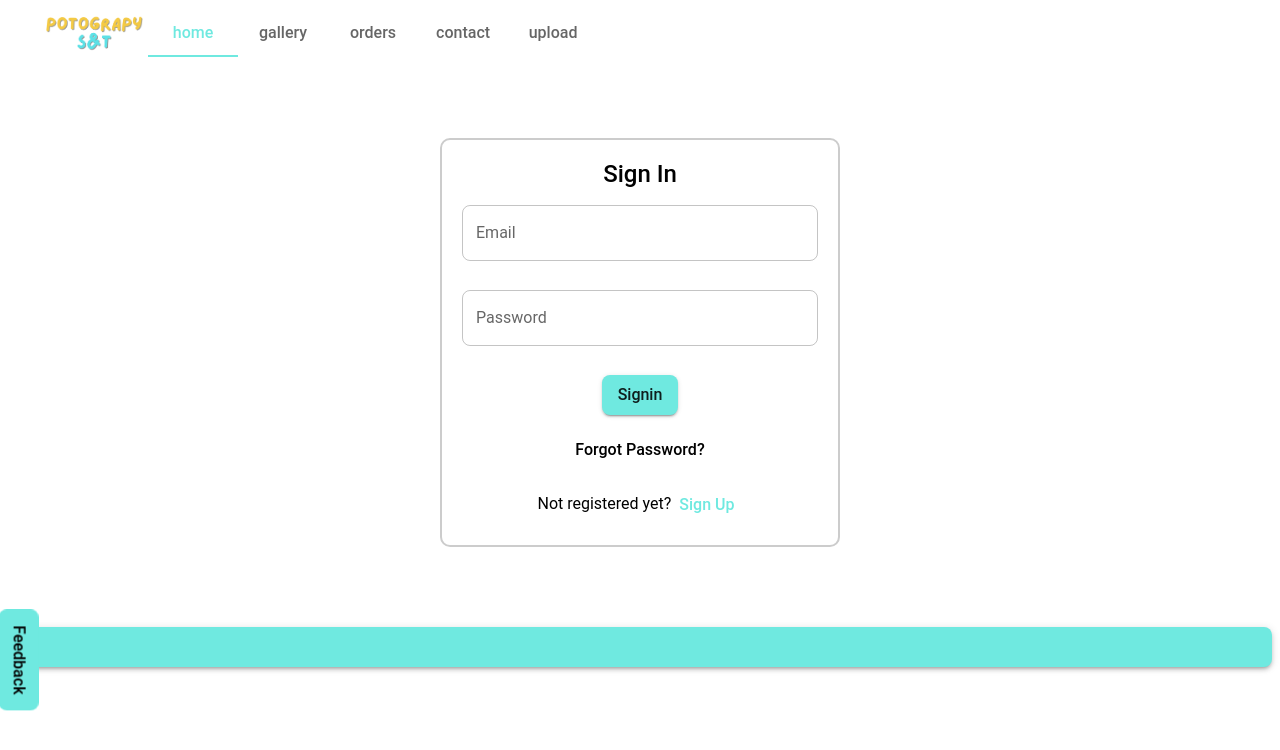
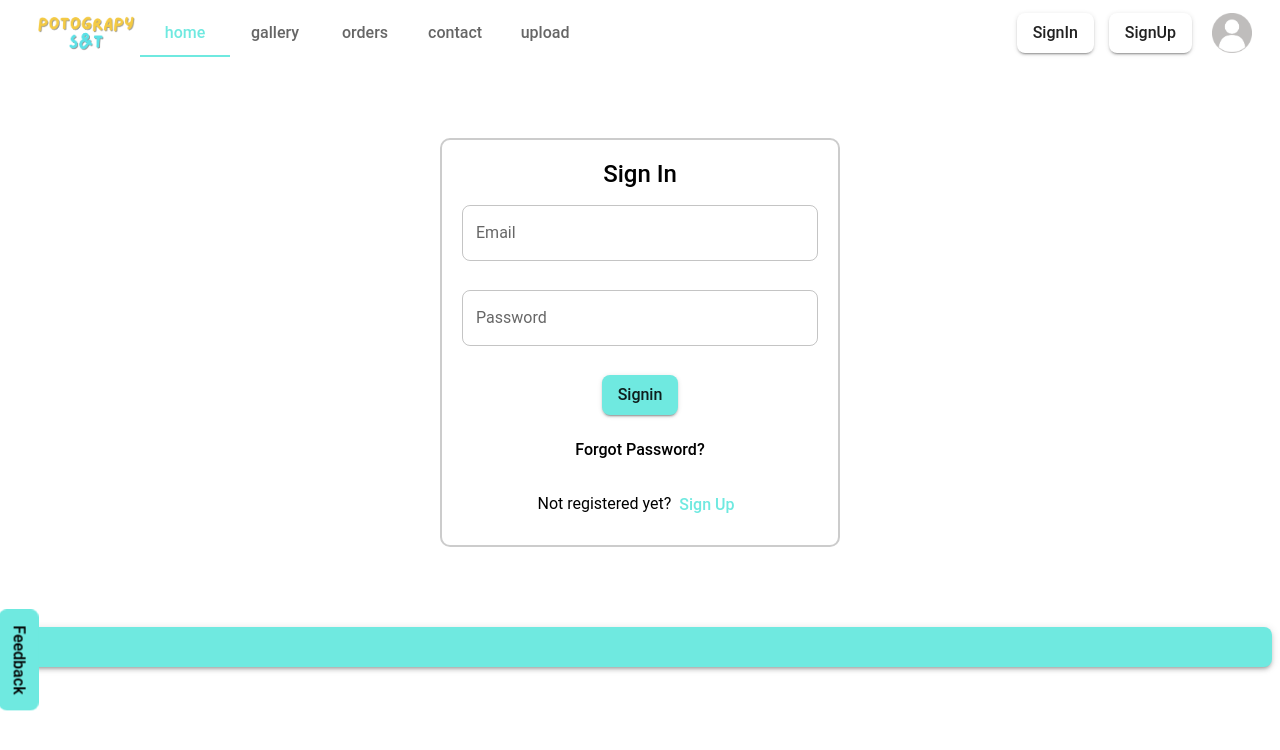
Before and after one commit to sarihaiman/Node-project, a React (Vite) app in the folder client/: page / in a window 1280 px wide. Shown: the top 750 px of the page. Built offline with nearby package versions, Linux system fonts and the light colour scheme; no server answers.

Commit message:
added a profile to log out

```diff
--- a/client/src/components/topNav.component.tsx
+++ b/client/src/components/topNav.component.tsx
@@ -1,14 +1,18 @@
 import React, { useState } from 'react';
 import { Box, Tabs, Tab, Popover, MenuItem, Paper } from '@mui/material';
 import logo from '../assets/logo.jpg';
+import profil from '../assets/profile.png';
 import { Link } from 'react-router-dom';
 import { useEffect } from 'react';
 import { useDispatch, useSelector } from 'react-redux';
 import { FillDataCurrentUser } from '../redux/userAction.ts';
+import { Button } from '@mui/material';
+import { Logout } from '@mui/icons-material';
 
 export default function TopNav() {
   const [value, setValue] = React.useState(0);
   const [anchorEl, setAnchorEl] = useState(null);
+  const [anchorEl2, setAnchorEl2] = useState(null);
   const dispatch = useDispatch();
 
   const isAdmin: boolean = useSelector((state: any) => {
@@ -32,12 +36,85 @@ export default function TopNav() {
     setAnchorEl(event.currentTarget);
   };
 
+  const handleOpenDetails = (event: any) => {
+    setAnchorEl2(event.currentTarget);
+  };
+
   const handleCloseMenu = () => {
     setAnchorEl(null);
   };
 
+  const handleCloseDetails = () => {
+    setAnchorEl2(null);
+  };
+
+  const handleCloseDetails2 = () => {
+    sessionStorage.removeItem('token');
+    handleCloseDetails();
+  };
+
+  // return (
+  //   <>
+  //     <Box sx={{ marginBottom: '20px', marginLeft: '8px', display: 'flex', alignItems: 'center', width: '100%', bgcolor: 'background.paper', '& .MuiTab-root': { '&:focus': { outline: 'none' }, '&.Mui-selected': { outline: 'none' } } }}>
+  //       <img src={logo} alt="Logo" style={{ marginLeft: '30px', marginRight: '5px', height: '50px' }} />
+  //       <Tabs value={value} onChange={handleChange}>
+  //         <Tab label="home" component={Link} to="/home" />
+  //         <Tab label="gallery" component={Link} to="/gallery" />
+  //         <Tab label="orders" component={Link} to="/order" />
+  //         <Tab label="contact" component={Link} to="/contact" />
+  //         <Tab label="upload" component={Link} to="/upload" />
+  //         {isAdmin && <Tab label="manager" onClick={handleOpenMenu} />}
+  //       </Tabs>
+  //       <Popover
+  //         open={Boolean(anchorEl)}
+  //         anchorEl={anchorEl}
+  //         onClose={handleCloseMenu}
+  //         anchorOrigin={{
+  //           vertical: 'bottom',
+  //           horizontal: 'center',
+  //         }}
+  //         transformOrigin={{
+  //           vertical: 'top',
+  //           horizontal: 'center',
+  //         }}
+  //       >
+  //         <Paper>
+  //           <MenuItem component={Link} to="/admin/businessDetails" onClick={handleCloseMenu}>business details</MenuItem>
+  //           <MenuItem component={Link} to="/admin/potographyPackage" onClick={handleCloseMenu}>potography package</MenuItem>
+  //           <MenuItem component={Link} to="/admin/orders" onClick={handleCloseMenu}>orders</MenuItem>
+  //           <MenuItem component={Link} to="/admin/customers" onClick={handleCloseMenu}>customers</MenuItem>
+  //           <MenuItem component={Link} to="/admin/upload" onClick={handleCloseMenu}>uploads</MenuItem>
+  //           <MenuItem component={Link} to="/admin/feedback" onClick={handleCloseMenu}>feedback</MenuItem>
+  //           <MenuItem component={Link} to="/admin/image" onClick={handleCloseMenu}>image</MenuItem>
+  //         </Paper>
+  //       </Popover>
+  //     </Box>
+  //     <Box sx={{ marginLeft: '80px', display: 'flex', alignItems: 'center', width: '100%', bgcolor: 'background.paper', '& .MuiTab-root': { '&:focus': { outline: 'none' }, '&.Mui-selected': { outline: 'none' } } }}>
+  //       <Popover
+  //         open={Boolean(anchorEl2)}
+  //         anchorEl={anchorEl2}
+  //         onClose={handleCloseDetails}
+  //         anchorOrigin={{
+  //           vertical: 'bottom',
+  //           horizontal: 'center',
+  //         }}
+  //         transformOrigin={{
+  //           vertical: 'top',
+  //           horizontal: 'center',
+  //         }}
+  //       >
+  //         <Paper>
+  //           <MenuItem onClick={handleCloseDetails2}><Logout /> Log Out </MenuItem>
+  //         </Paper>
+  //       </Popover>
+  //       <Button variant="contained" component={Link} to="/signIn" style={{ backgroundColor: 'white' }}>SignIn</Button>
+  //       <Button variant="contained" component={Link} to="/signUp" style={{ backgroundColor: 'white', marginLeft: '10px' }}>SignUp</Button>
+  //       <img src={profil} alt="Logo" style={{ cursor: 'pointer', marginLeft: '20px', height: '40px' }} onClick={handleOpenDetails} />
+  //     </Box></>
+  // );
   return (
-    <Box sx={{ marginBottom: '20px', marginLeft: '8px', display: 'flex', alignItems: 'center', width: '100%', bgcolor: 'background.paper', '& .MuiTab-root': { '&:focus': { outline: 'none' }, '&.Mui-selected': { outline: 'none' } } }}>
+    <Box sx={{ display: 'flex', alignItems: 'center', width: '100%', bgcolor: 'background.paper', flexDirection: 'row', justifyContent: 'space-between' }}>
+      <Box sx={{ display: 'flex', alignItems: 'center' }}>
         <img src={logo} alt="Logo" style={{ marginLeft: '30px', marginRight: '5px', height: '50px' }} />
         <Tabs value={value} onChange={handleChange}>
           <Tab label="home" component={Link} to="/home" />
@@ -71,5 +148,29 @@ export default function TopNav() {
           </Paper>
         </Popover>
       </Box>
+      <Popover
+        open={Boolean(anchorEl2)}
+        anchorEl={anchorEl2}
+        onClose={handleCloseDetails}
+        anchorOrigin={{
+          vertical: 'bottom',
+          horizontal: 'center',
+        }}
+        transformOrigin={{
+          vertical: 'top',
+          horizontal: 'center',
+        }}
+      >
+        <Paper>
+          <MenuItem onClick={handleCloseDetails2}><Logout /> Log Out </MenuItem>
+        </Paper>
+      </Popover>
+      <Box sx={{ display: 'flex', alignItems: 'center', justifyContent: 'flex-end' }}>
+        <Button variant="contained" component={Link} to="/signIn" style={{ backgroundColor: 'white', marginRight: '15px' }}>SignIn</Button>
+        <Button variant="contained" component={Link} to="/signUp" style={{ backgroundColor: 'white', marginRight: '20px' }}>SignUp</Button>
+        <img src={profil} alt="Logo" style={{ cursor: 'pointer', height: '40px', marginRight: '20px'  }} onClick={handleOpenDetails} />
+      </Box>
+    </Box>
   );
+
 }
```
Also changed, not shown: client/src/assets/profile.png (added). Lines whose indentation alone changed are shown as unchanged.
